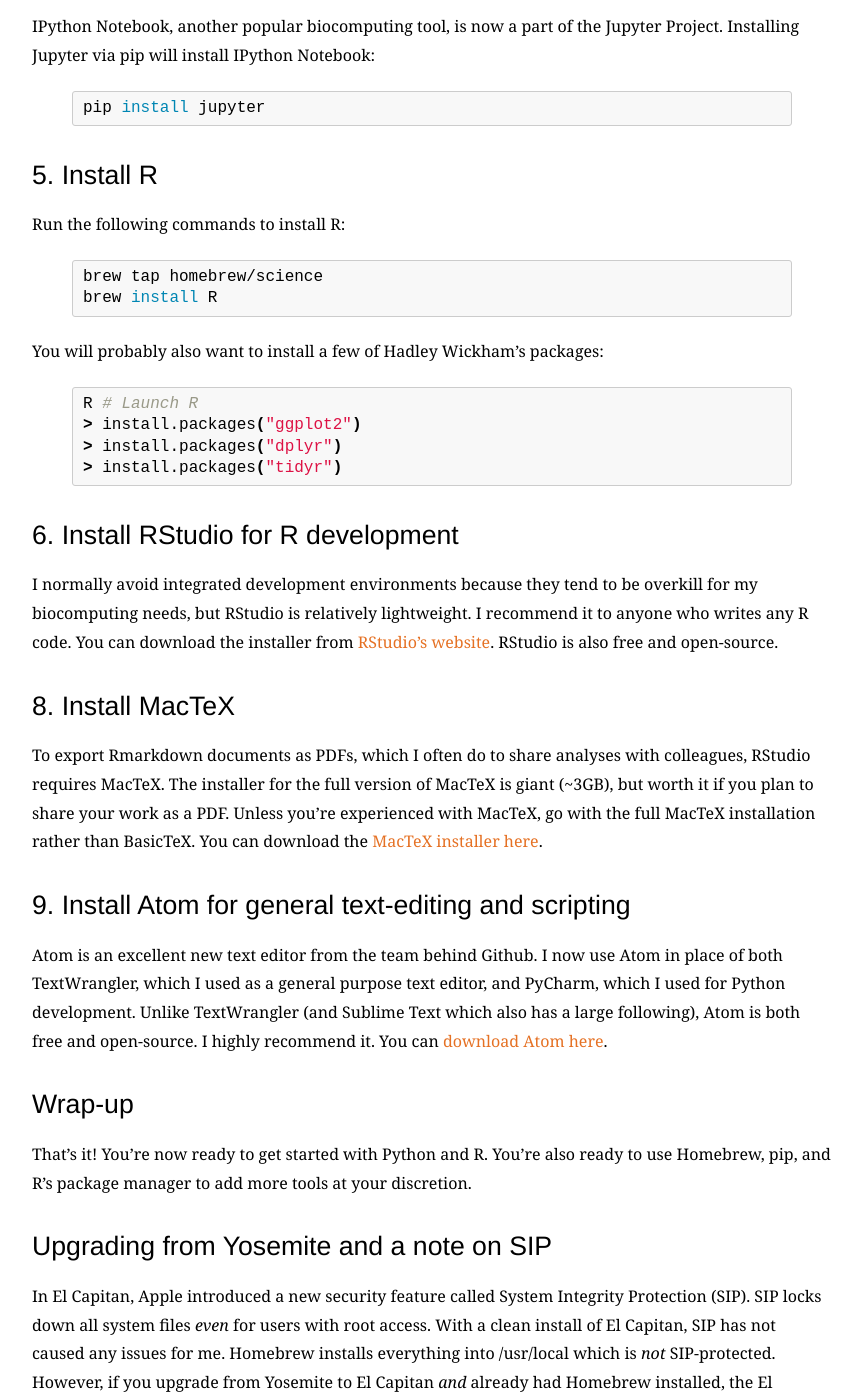
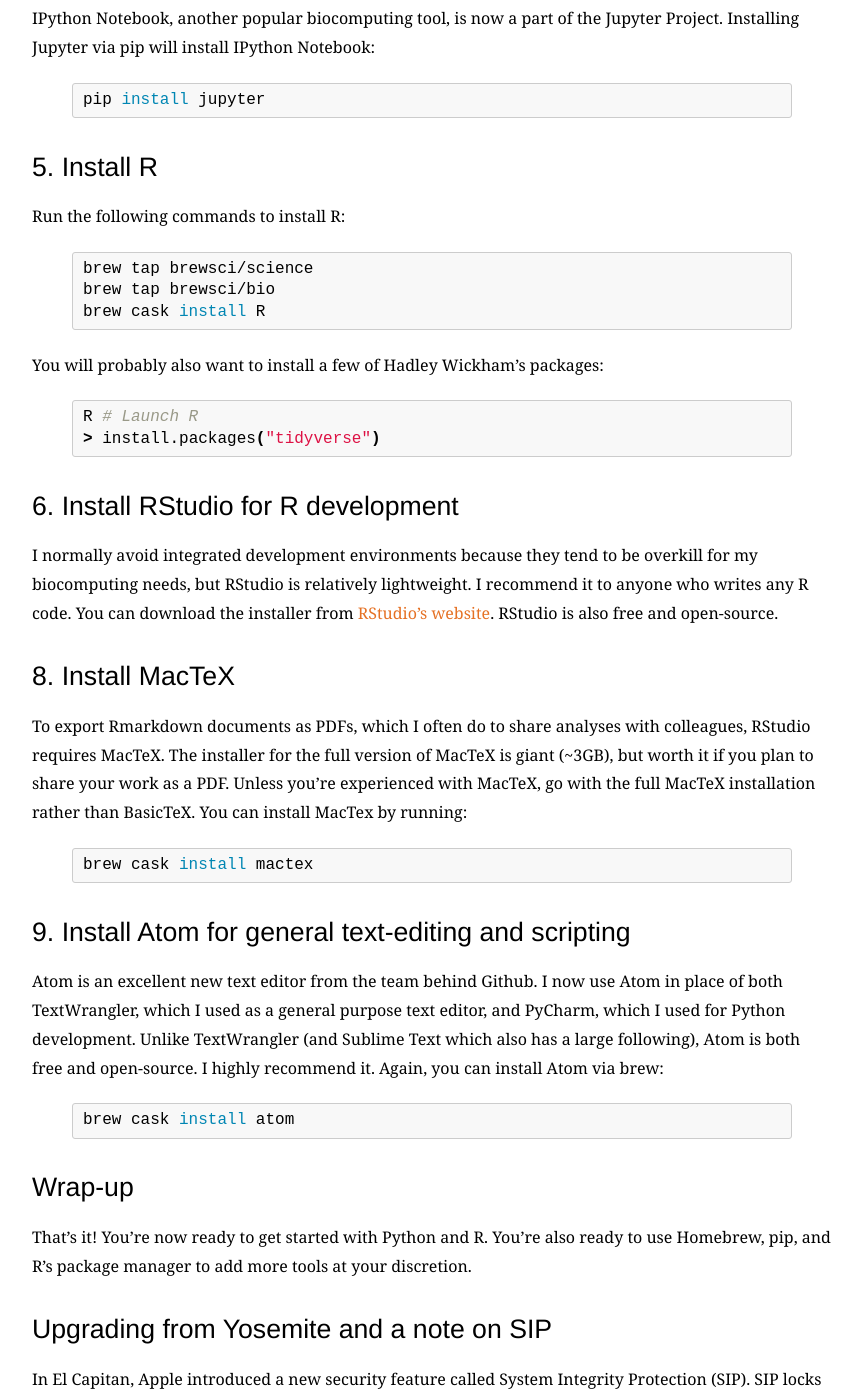
Before and after one commit to benjaminjack/benjaminjack.github.io, a Jekyll site: the page built from _posts/2016-01-02-el-capitan-biocomputing.md, in a window 1280 px wide and 1400 px high, scrolled down 2304 px. Shown: the whole window, without its empty margins (208-1070 px from the left). Built offline with Jekyll 4.4.1, drawn with Linux system fonts in a browser that asks for light colours; some web fonts are replaced; some of the changed text lies outside the part shown.

Commit message:
Update 2016-01-02-el-capitan-biocomputing.md

```diff
--- a/_posts/2016-01-02-el-capitan-biocomputing.md
+++ b/_posts/2016-01-02-el-capitan-biocomputing.md
@@ -5,13 +5,15 @@
 excerpt: I recently wiped my Macbook Pro and reinstalled Mac OS X El Capitan. I did this for several reasons, but mostly because I was thoroughly frustrated with MacPorts and wanted to switch to Homebrew (more on that later). To cleanly rid my laptop of MacPorts, I started with a fresh copy of El Capitan. This guide describes the steps I took to configure El Capitan for biocomputing.
 ---
 
+**Update (3/28/18):** _This post has been updated to reflect changes in how scientific software is distributed in Homebrew._
+
 **Update (3/26/17):** _After six months of using macOS Sierra, I can state confidently that all instructions discussed below hold true for both El Capitan and Sierra. So feel free to use this guide to set up macOS Sierra for biocomputing._
 
 I recently wiped my Macbook Pro and reinstalled Mac OS X El Capitan. I did this for several reasons, but mostly because I was thoroughly frustrated with MacPorts and wanted to switch to Homebrew (more on that later). To cleanly rid my laptop of MacPorts, I started with a fresh copy of El Capitan. This guide describes the steps I took to configure El Capitan for biocomputing. If you are interested in configuring Yosemite for biocomputing instead, see [this post by Stephanie Spielman](http://sjspielman.org/configure_yosemite_biocomputing/). Many of the following steps for El Capitan were derived from her post.
 
-#### 1.  Install Xcode and Xcode Command Line Tools
+#### 1.  Install Xcode Command Line Tools
 
-~~Head over to the Mac App Store and download the latest version of Xcode. It is free and provided by Apple. Xcode is quite larger (~2GB), but contains the necessary tools for compiling code and installing other software.~~ **Update (3/26/17):** _It is no longer necessary to download the full Xcode IDE from the Mac App Store. You can save youreself some disk space and just run the command below to only install Xcode Command Line tools._ By default, Xcode cannot be accessed from the command line, so we must install Xcode Command Line Tools with the following command in the Terminal:
+The Xcode Command Line Tools are provided by Apple and contain the necessary tools for compiling code and installing other software. Install Xcode Command Line Tools with the following command in the Terminal:
 
 {% highlight bash %}
 xcode-select --install
@@ -68,17 +70,16 @@
 Run the following commands to install R:
 
 {% highlight bash %}
-brew tap homebrew/science
-brew install R
+brew tap brewsci/science
+brew tap brewsci/bio
+brew cask install R
 {% endhighlight %}
 
 You will probably also want to install a few of Hadley Wickham's packages:
 
 {% highlight bash %}
 R # Launch R
-> install.packages("ggplot2")
-> install.packages("dplyr")
-> install.packages("tidyr")
+> install.packages("tidyverse")
 {% endhighlight %}
 
 #### 6.  Install RStudio for R development
@@ -87,11 +88,19 @@
 
 #### 8. Install MacTeX
 
-To export Rmarkdown documents as PDFs, which I often do to share analyses with colleagues, RStudio requires MacTeX. The installer for the full version of MacTeX is giant (~3GB), but worth it if you plan to share your work as a PDF. Unless you're experienced with MacTeX, go with the full MacTeX installation rather than BasicTeX. You can download the [MacTeX installer here](https://tug.org/mactex/).
+To export Rmarkdown documents as PDFs, which I often do to share analyses with colleagues, RStudio requires MacTeX. The installer for the full version of MacTeX is giant (~3GB), but worth it if you plan to share your work as a PDF. Unless you're experienced with MacTeX, go with the full MacTeX installation rather than BasicTeX. You can install MacTex by running:
+
+{% highlight bash %}
+brew cask install mactex
+{% endhighlight %}
 
 #### 9.  Install Atom for general text-editing and scripting
 
-Atom is an excellent new text editor from the team behind Github. I now use Atom in place of both TextWrangler, which I used as a general purpose text editor, and PyCharm, which I used for Python development. Unlike TextWrangler (and Sublime Text which also has a large following), Atom is both free and open-source. I highly recommend it. You can [download Atom here](https://atom.io).
+Atom is an excellent new text editor from the team behind Github. I now use Atom in place of both TextWrangler, which I used as a general purpose text editor, and PyCharm, which I used for Python development. Unlike TextWrangler (and Sublime Text which also has a large following), Atom is both free and open-source. I highly recommend it. Again, you can install Atom via brew:
+
+{% highlight bash %}
+brew cask install atom
+{% endhighlight %}
 
 #### Wrap-up
 
```
